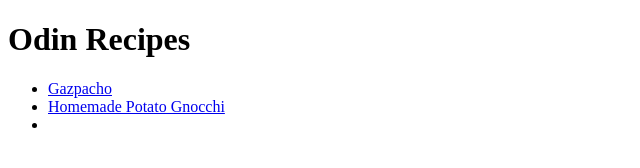
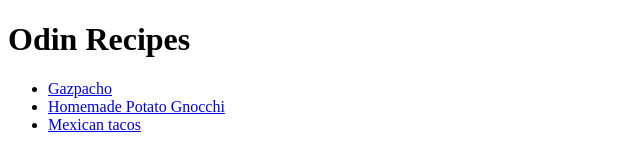
Before and after one commit to nkrasno/odin-recipes, a plain HTML site: page index.html in a window 1280 px wide. Shown: the whole page, without its empty margins (0-640 px from the left). Drawn offline with Linux system fonts and the light colour scheme.

Commit message:
Add third recipe to index.html

```diff
--- a/index.html
+++ b/index.html
@@ -9,7 +9,7 @@
     <ul>
         <li><a href="./recipes/gazpacho.html">Gazpacho</a></li>
         <li><a href="./recipes/gnocchi.html">Homemade Potato Gnocchi</a></li>
-        <li></li>
+        <li><a href="./recipes/tacos.html">Mexican tacos</a></li>
     </ul>
 </body>
 </html>
```
